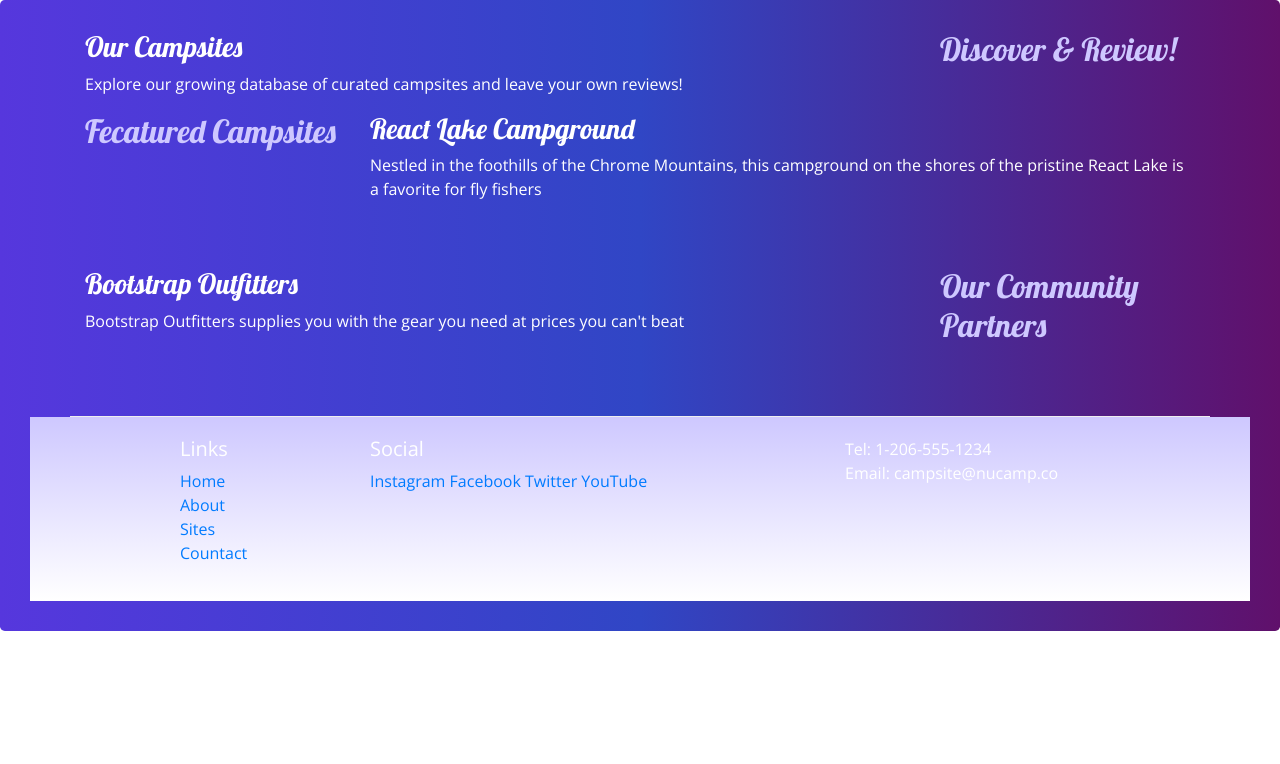
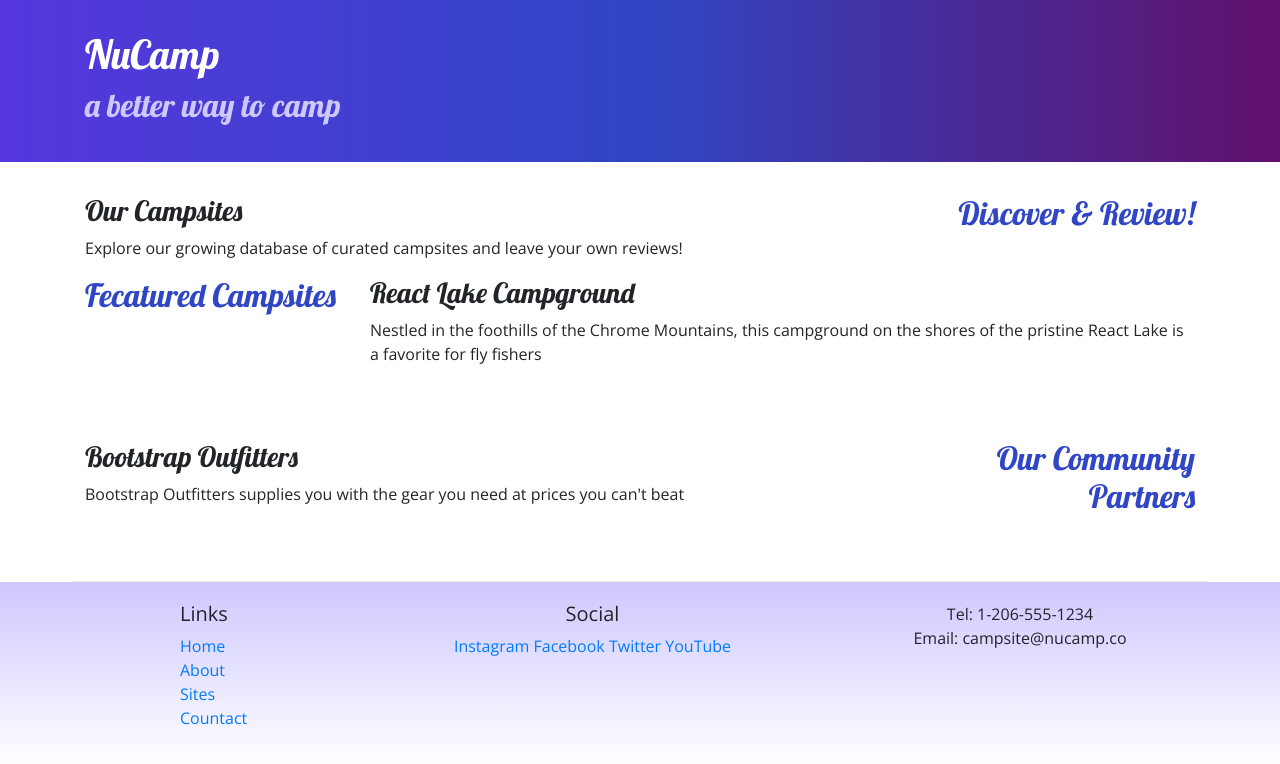
Before and after one commit to yashp82099/nucampsite, a website: page index.html in a window 1280 px wide. Drawn offline with nearby package versions, Linux system fonts and the light colour scheme.

Commit message:
adding css to html

```diff
--- a/index.html
+++ b/index.html
@@ -14,11 +14,20 @@
 
 <body>
 
-    <header class='jumbotron'>
+    <header class='jumbotron jumbotron-fluid'>
+        <div class="container">
+            <div class="row">
+                <div class="col">
+                    <h1>NuCamp</h1>
+                    <h2>a better way to camp</h2>
+                </div>
+            </div>
+        </div>
+    </header>
         <div class="container">
             <div class="row">
                 <div class="col-sm-4 order-sm-last col-md-3">
-                    <h2>Discover & Review!</h2>
+                    <h2 class='text-sm-right'>Discover & Review!</h2>
                 </div>
                 <div class="col">
                     <h3>Our Campsites</h3>
@@ -37,9 +46,9 @@
                 </div>
             </div>
 
-            <div class='row row-content'>
+            <div class='row row-content align-items-center'>
                 <div class='col-sm-4 order-sm-last col-md-3'>
-                    <h2>Our Community Partners</h2>
+                    <h2 class='text-sm-right'>Our Community Partners</h2>
                 </div>
                 <div class='col'>
                     <h3>Bootstrap Outfitters</h3>
@@ -61,14 +70,14 @@
                         <li><a href='#'>Countact</a></li>
                     </ul>
                 </div>
-                <div class='col-6 col-sm-5'>
+                <div class='col-6 col-sm-5 text-center'>
                     <h5>Social</h5>
                     <a href="http://instagram.com/">Instagram</a>
                     <a href="http://facebook.com/">Facebook</a>
                     <a href="http://twitter.com/">Twitter</a>
                     <a href="http://youtube.com/">YouTube</a>
                 </div>
-                <div class ='col-sm-4'>
+                <div class ='col-sm-4 text-center'>
                     Tel: 1-206-555-1234<br/>
                     Email: campsite@nucamp.co
                 </div>
```
